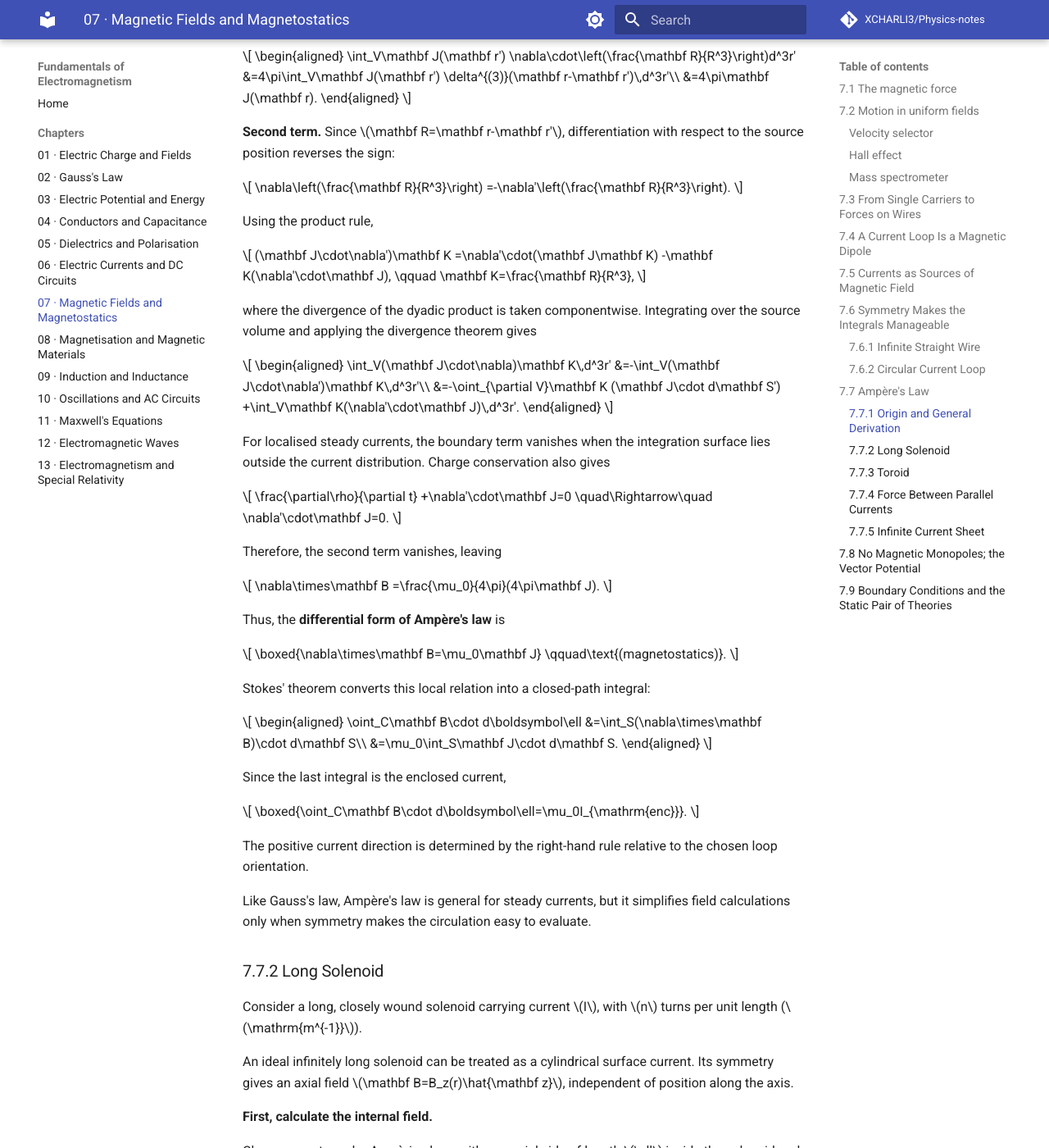
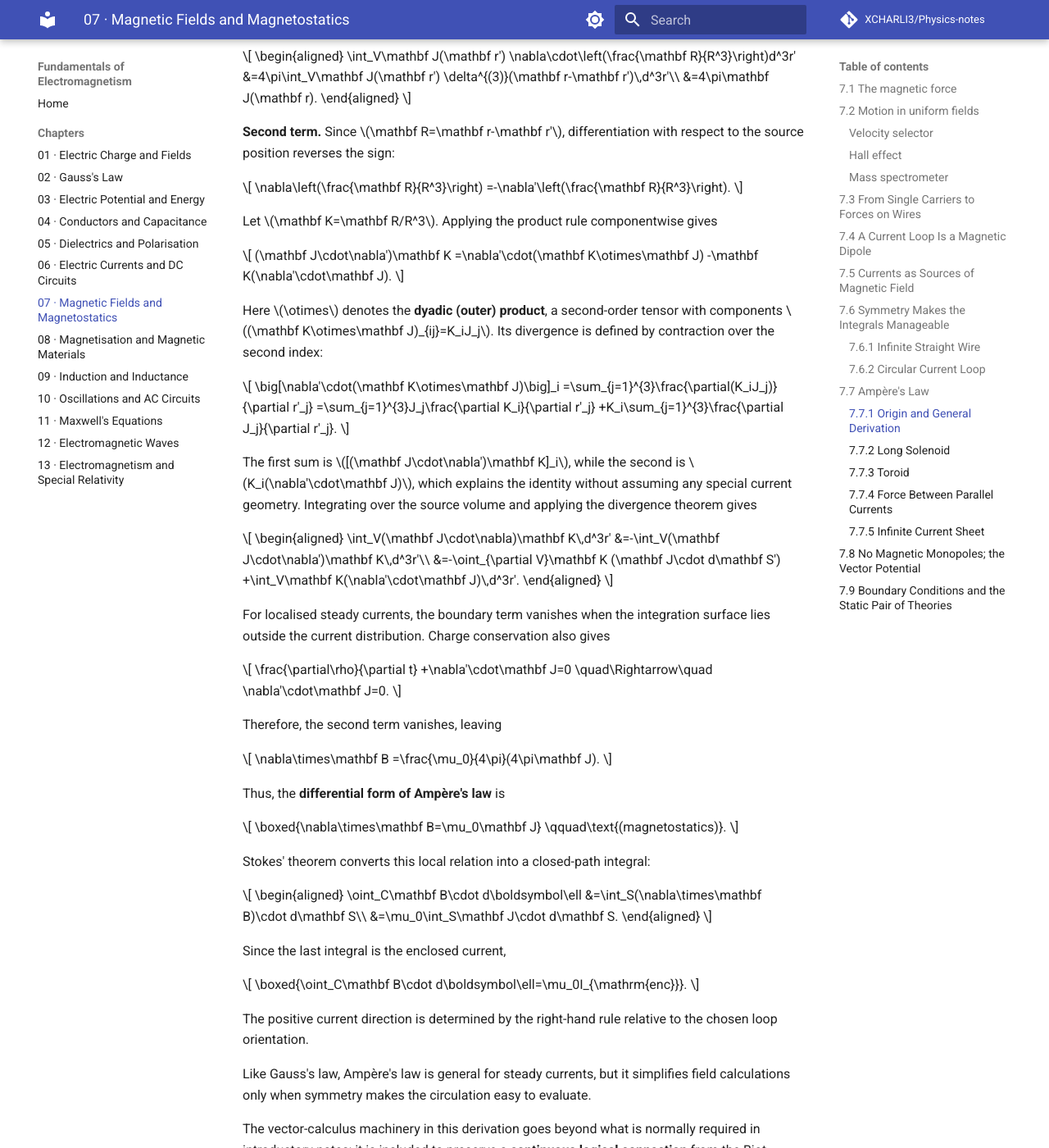
Before and after one commit to XCHARLI3/Physics-notes, an MkDocs documentation site: the page built from Fundamentals of Electromagnetism/Chapters/07-Magnetic-Fields-and-Magnetostatics.md, in a window 1280 px wide and 1400 px high, scrolled down 9386 px. Shown: the whole window at 82% size. Built offline with MkDocs 1.6.1 and Material for MkDocs 9.7.7, drawn with Linux system fonts in a browser that asks for light colours; nearby versions of some CDN libraries; library files that are not in the unit come from our copies; comment, search, counter and statistics services are not loaded; some of the changed text lies outside the part shown.

Commit message:
Clarify dyadic tensor notation and note vector-potential alternative in Ampere derivation

````diff
--- a/Fundamentals of Electromagnetism/Chapters/07-Magnetic-Fields-and-Magnetostatics.md
+++ b/Fundamentals of Electromagnetism/Chapters/07-Magnetic-Fields-and-Magnetostatics.md
@@ -502,17 +502,24 @@ Using its sampling property,
 =-\nabla'\left(\frac{\mathbf R}{R^3}\right).
 ```
 
-Using the product rule,
+Let $\mathbf K=\mathbf R/R^3$. Applying the product rule componentwise gives
 
 ```math
 (\mathbf J\cdot\nabla')\mathbf K
-=\nabla'\cdot(\mathbf J\mathbf K)
--\mathbf K(\nabla'\cdot\mathbf J),
-\qquad
-\mathbf K=\frac{\mathbf R}{R^3},
+=\nabla'\cdot(\mathbf K\otimes\mathbf J)
+-\mathbf K(\nabla'\cdot\mathbf J).
 ```
 
-where the divergence of the dyadic product is taken componentwise. Integrating over the source volume and applying the divergence theorem gives
+Here $\otimes$ denotes the **dyadic (outer) product**, a second-order tensor with components $(\mathbf K\otimes\mathbf J)_{ij}=K_iJ_j$. Its divergence is defined by contraction over the second index:
+
+```math
+\big[\nabla'\cdot(\mathbf K\otimes\mathbf J)\big]_i
+=\sum_{j=1}^{3}\frac{\partial(K_iJ_j)}{\partial r'_j}
+=\sum_{j=1}^{3}J_j\frac{\partial K_i}{\partial r'_j}
++K_i\sum_{j=1}^{3}\frac{\partial J_j}{\partial r'_j}.
+```
+
+The first sum is $[(\mathbf J\cdot\nabla')\mathbf K]_i$, while the second is $K_i(\nabla'\cdot\mathbf J)$, which explains the identity without assuming any special current geometry. Integrating over the source volume and applying the divergence theorem gives
 
 ```math
 \begin{aligned}
@@ -566,6 +573,8 @@ Since the last integral is the enclosed current,
 The positive current direction is determined by the right-hand rule relative to the chosen loop orientation.
 
 Like Gauss's law, Ampère's law is general for steady currents, but it simplifies field calculations only when symmetry makes the circulation easy to evaluate.
+
+The vector-calculus machinery in this derivation goes beyond what is normally required in introductory notes; it is included to preserve a **continuous logical connection** from the Biot–Savart law to Ampère's law. A shorter general route introduces the **magnetic vector potential** $\mathbf B=\nabla\times\mathbf A$: in Coulomb gauge, $\nabla\cdot\mathbf A=0$, its Poisson equation $\nabla^2\mathbf A=-\mu_0\mathbf J$ and the curl-of-a-curl identity immediately give $\nabla\times\mathbf B=\mu_0\mathbf J$. The vector potential is introduced in Section 7.8.
 
 ### 7.7.2 Long Solenoid
 
````
